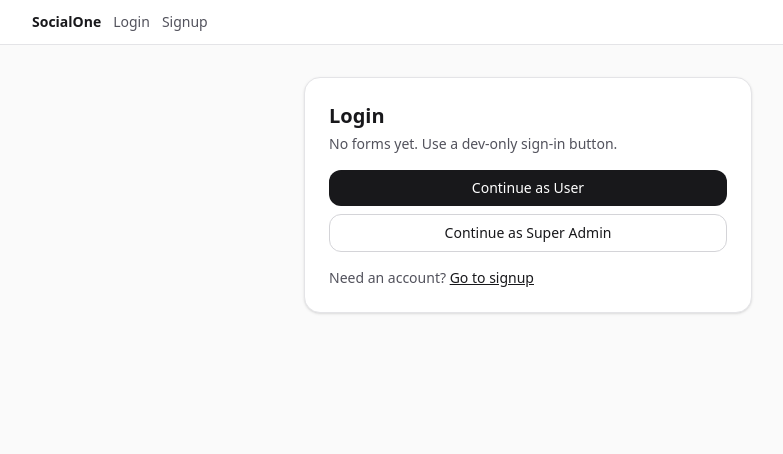
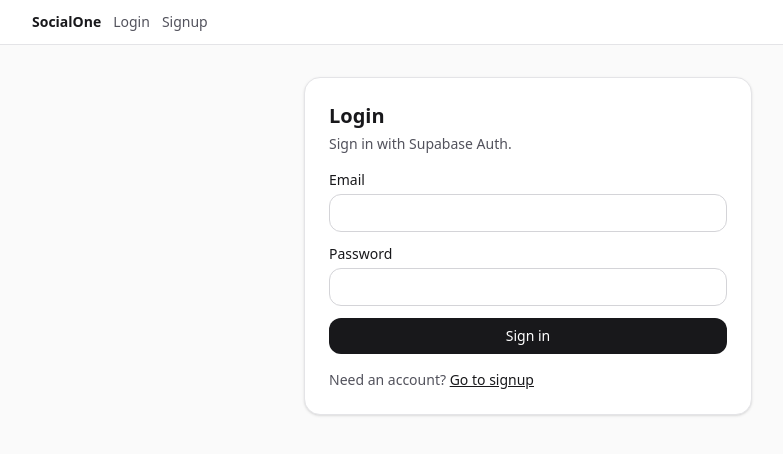
Before and after one commit to mehra0411/SocialOne, a React app in the folder frontend/: page /login in a window 1280 px wide. Shown: the top 454 px of the page, without its empty margins (112-895 px from the left). Built offline with nearby package versions, Linux system fonts and the light colour scheme; no server answers; the HTML template or start-up script is replaced by a standard one.

Commit message:
feat(frontend): integrate Supabase auth and protect routes

```diff
--- a/frontend/package.json
+++ b/frontend/package.json
@@ -10,6 +10,7 @@
     "preview": "vite preview"
   },
   "dependencies": {
+    "@supabase/supabase-js": "^2.89.0",
     "react": "^19.2.0",
     "react-dom": "^19.2.0",
     "react-router-dom": "^7.11.0"
--- a/frontend/src/auth/auth.tsx
+++ b/frontend/src/auth/auth.tsx
@@ -1,60 +1,104 @@
-import React, { createContext, useContext, useMemo, useState } from 'react';
+import React, { createContext, useContext, useEffect, useMemo, useState } from 'react';
+import type { Session } from '@supabase/supabase-js';
+import { supabase } from '../lib/supabaseClient';
 
 export type UserRole = 'user' | 'super_admin';
 
 export type AuthUser = {
   id: string;
+  email: string | null;
   role: UserRole;
+  accessToken: string;
 };
 
 type AuthContextValue = {
   user: AuthUser | null;
-  loginAs: (role: UserRole) => void;
-  logout: () => void;
+  loading: boolean;
+  signInWithPassword: (email: string, password: string) => Promise<void>;
+  signUpWithPassword: (email: string, password: string) => Promise<void>;
+  signOut: () => Promise<void>;
 };
 
 const AuthContext = createContext<AuthContextValue | null>(null);
 
-const STORAGE_KEY = 'socialone.auth';
+const JWT_STORAGE_KEY = 'socialone.jwt';
 
-function loadUser(): AuthUser | null {
-  try {
-    const raw = localStorage.getItem(STORAGE_KEY);
-    if (!raw) return null;
-    const parsed = JSON.parse(raw) as Partial<AuthUser>;
-    if (!parsed?.id) return null;
-    if (parsed.role !== 'user' && parsed.role !== 'super_admin') return null;
-    return { id: parsed.id, role: parsed.role };
-  } catch {
-    return null;
-  }
+function getRoleFromSession(session: Session): UserRole {
+  const role = (session.user?.app_metadata as { role?: unknown } | undefined)?.role;
+  return role === 'super_admin' ? 'super_admin' : 'user';
 }
 
-function saveUser(user: AuthUser | null) {
-  if (!user) {
-    localStorage.removeItem(STORAGE_KEY);
+function sessionToAuthUser(session: Session): AuthUser {
+  return {
+    id: session.user.id,
+    email: session.user.email ?? null,
+    role: getRoleFromSession(session),
+    accessToken: session.access_token,
+  };
+}
+
+function saveJwt(jwt: string | null) {
+  if (!jwt) {
+    localStorage.removeItem(JWT_STORAGE_KEY);
     return;
   }
-  localStorage.setItem(STORAGE_KEY, JSON.stringify(user));
+  localStorage.setItem(JWT_STORAGE_KEY, jwt);
 }
 
 export function AuthProvider({ children }: { children: React.ReactNode }) {
-  const [user, setUser] = useState<AuthUser | null>(() => loadUser());
+  const [user, setUser] = useState<AuthUser | null>(null);
+  const [loading, setLoading] = useState(true);
+
+  useEffect(() => {
+    let mounted = true;
+
+    (async () => {
+      const { data } = await supabase.auth.getSession();
+      if (!mounted) return;
+
+      const session = data.session;
+      if (session) {
+        const u = sessionToAuthUser(session);
+        setUser(u);
+        saveJwt(u.accessToken);
+      } else {
+        setUser(null);
+        saveJwt(null);
+      }
+      setLoading(false);
+    })();
+
+    const { data: sub } = supabase.auth.onAuthStateChange((_event, session) => {
+      const next = session ? sessionToAuthUser(session) : null;
+      setUser(next);
+      saveJwt(next?.accessToken ?? null);
+      setLoading(false);
+    });
+
+    return () => {
+      mounted = false;
+      sub.subscription.unsubscribe();
+    };
+  }, []);
 
   const value = useMemo<AuthContextValue>(() => {
     return {
       user,
-      loginAs: (role) => {
-        const next = { id: crypto.randomUUID(), role };
-        setUser(next);
-        saveUser(next);
+      loading,
+      signInWithPassword: async (email, password) => {
+        const { error } = await supabase.auth.signInWithPassword({ email, password });
+        if (error) throw error;
       },
-      logout: () => {
-        setUser(null);
-        saveUser(null);
+      signUpWithPassword: async (email, password) => {
+        const { error } = await supabase.auth.signUp({ email, password });
+        if (error) throw error;
+      },
+      signOut: async () => {
+        const { error } = await supabase.auth.signOut();
+        if (error) throw error;
       },
     };
-  }, [user]);
+  }, [user, loading]);
 
   return <AuthContext.Provider value={value}>{children}</AuthContext.Provider>;
 }
--- /dev/null
+++ b/frontend/src/lib/supabaseClient.ts
@@ -0,0 +1,17 @@
+import { createClient } from '@supabase/supabase-js';
+
+const supabaseUrl = import.meta.env.VITE_SUPABASE_URL as string | undefined;
+const supabaseAnonKey = import.meta.env.VITE_SUPABASE_ANON_KEY as string | undefined;
+
+if (!supabaseUrl || !supabaseAnonKey) {
+  // Fail fast during development/build if env vars are missing.
+  throw new Error('Missing VITE_SUPABASE_URL or VITE_SUPABASE_ANON_KEY');
+}
+
+export const supabase = createClient(supabaseUrl, supabaseAnonKey, {
+  auth: {
+    persistSession: true,
+    autoRefreshToken: true,
+    detectSessionInUrl: true,
+  },
+});
--- a/frontend/src/pages/Login.tsx
+++ b/frontend/src/pages/Login.tsx
@@ -1,37 +1,72 @@
+import { useState } from 'react';
 import { Link, useNavigate } from 'react-router-dom';
 import { useAuth } from '../auth/auth';
 
 export function LoginPage() {
-  const { loginAs } = useAuth();
+  const { signInWithPassword } = useAuth();
   const navigate = useNavigate();
+  const [email, setEmail] = useState('');
+  const [password, setPassword] = useState('');
+  const [error, setError] = useState<string | null>(null);
+  const [submitting, setSubmitting] = useState(false);
 
   return (
     <div className="mx-auto flex w-full max-w-md flex-col gap-4 rounded-2xl border border-zinc-200 bg-white p-6 shadow-sm">
       <div className="space-y-1">
         <h1 className="text-xl font-semibold text-zinc-900">Login</h1>
-        <p className="text-sm text-zinc-600">No forms yet. Use a dev-only sign-in button.</p>
+        <p className="text-sm text-zinc-600">Sign in with Supabase Auth.</p>
       </div>
 
-      <div className="grid grid-cols-1 gap-2">
+      <form
+        className="grid grid-cols-1 gap-3"
+        onSubmit={async (e) => {
+          e.preventDefault();
+          setError(null);
+          setSubmitting(true);
+          try {
+            await signInWithPassword(email.trim(), password);
+            navigate('/dashboard');
+          } catch (err) {
+            setError(err instanceof Error ? err.message : 'Login failed');
+          } finally {
+            setSubmitting(false);
+          }
+        }}
+      >
+        <label className="grid gap-1 text-sm">
+          <span className="font-medium text-zinc-900">Email</span>
+          <input
+            className="rounded-xl border border-zinc-300 px-3 py-2 outline-none focus:border-zinc-900"
+            type="email"
+            autoComplete="email"
+            value={email}
+            onChange={(e) => setEmail(e.target.value)}
+            required
+          />
+        </label>
+
+        <label className="grid gap-1 text-sm">
+          <span className="font-medium text-zinc-900">Password</span>
+          <input
+            className="rounded-xl border border-zinc-300 px-3 py-2 outline-none focus:border-zinc-900"
+            type="password"
+            autoComplete="current-password"
+            value={password}
+            onChange={(e) => setPassword(e.target.value)}
+            required
+          />
+        </label>
+
+        {error ? <div className="rounded-xl bg-red-50 p-3 text-sm text-red-700">{error}</div> : null}
+
         <button
-          className="rounded-xl bg-zinc-900 px-4 py-2 text-sm font-medium text-white hover:bg-zinc-800"
-          onClick={() => {
-            loginAs('user');
-            navigate('/dashboard');
-          }}
+          className="rounded-xl bg-zinc-900 px-4 py-2 text-sm font-medium text-white hover:bg-zinc-800 disabled:opacity-60"
+          type="submit"
+          disabled={submitting}
         >
-          Continue as User
+          {submitting ? 'Signing in…' : 'Sign in'}
         </button>
-        <button
-          className="rounded-xl border border-zinc-300 bg-white px-4 py-2 text-sm font-medium text-zinc-900 hover:bg-zinc-50"
-          onClick={() => {
-            loginAs('super_admin');
-            navigate('/admin');
-          }}
-        >
-          Continue as Super Admin
-        </button>
-      </div>
+      </form>
 
       <p className="text-sm text-zinc-600">
         Need an account? <Link className="font-medium text-zinc-900 underline" to="/signup">Go to signup</Link>
--- a/frontend/src/pages/Signup.tsx
+++ b/frontend/src/pages/Signup.tsx
@@ -1,16 +1,72 @@
-import { Link } from 'react-router-dom';
+import { useState } from 'react';
+import { Link, useNavigate } from 'react-router-dom';
+import { useAuth } from '../auth/auth';
 
 export function SignupPage() {
+  const { signUpWithPassword } = useAuth();
+  const navigate = useNavigate();
+  const [email, setEmail] = useState('');
+  const [password, setPassword] = useState('');
+  const [error, setError] = useState<string | null>(null);
+  const [submitting, setSubmitting] = useState(false);
+
   return (
     <div className="mx-auto flex w-full max-w-md flex-col gap-4 rounded-2xl border border-zinc-200 bg-white p-6 shadow-sm">
       <div className="space-y-1">
         <h1 className="text-xl font-semibold text-zinc-900">Signup</h1>
-        <p className="text-sm text-zinc-600">No forms yet. This page is a placeholder.</p>
+        <p className="text-sm text-zinc-600">Create an account with Supabase Auth.</p>
       </div>
 
-      <div className="rounded-xl bg-zinc-50 p-4 text-sm text-zinc-700">
-        Signup UI will be added later.
-      </div>
+      <form
+        className="grid grid-cols-1 gap-3"
+        onSubmit={async (e) => {
+          e.preventDefault();
+          setError(null);
+          setSubmitting(true);
+          try {
+            await signUpWithPassword(email.trim(), password);
+            navigate('/dashboard');
+          } catch (err) {
+            setError(err instanceof Error ? err.message : 'Signup failed');
+          } finally {
+            setSubmitting(false);
+          }
+        }}
+      >
+        <label className="grid gap-1 text-sm">
+          <span className="font-medium text-zinc-900">Email</span>
+          <input
+            className="rounded-xl border border-zinc-300 px-3 py-2 outline-none focus:border-zinc-900"
+            type="email"
+            autoComplete="email"
+            value={email}
+            onChange={(e) => setEmail(e.target.value)}
+            required
+          />
+        </label>
+
+        <label className="grid gap-1 text-sm">
+          <span className="font-medium text-zinc-900">Password</span>
+          <input
+            className="rounded-xl border border-zinc-300 px-3 py-2 outline-none focus:border-zinc-900"
+            type="password"
+            autoComplete="new-password"
+            value={password}
+            onChange={(e) => setPassword(e.target.value)}
+            required
+          />
+        </label>
+
+        {error ? <div className="rounded-xl bg-red-50 p-3 text-sm text-red-700">{error}</div> : null}
+
+        <button
+          className="rounded-xl bg-zinc-900 px-4 py-2 text-sm font-medium text-white hover:bg-zinc-800 disabled:opacity-60"
+          type="submit"
+          disabled={submitting}
+        >
+          {submitting ? 'Creating…' : 'Create account'}
+        </button>
+      </form>
 
       <p className="text-sm text-zinc-600">
         Already have an account? <Link className="font-medium text-zinc-900 underline" to="/login">Go to login</Link>
--- a/frontend/src/routes/AdminRoute.tsx
+++ b/frontend/src/routes/AdminRoute.tsx
@@ -2,7 +2,8 @@ import { Navigate, Outlet } from 'react-router-dom';
 import { useAuth } from '../auth/auth';
 
 export function AdminRoute() {
-  const { user } = useAuth();
+  const { user, loading } = useAuth();
+  if (loading) return null;
   if (!user) return <Navigate to="/login" replace />;
   if (user.role !== 'super_admin') return <Navigate to="/dashboard" replace />;
   return <Outlet />;
--- a/frontend/src/routes/ProtectedRoute.tsx
+++ b/frontend/src/routes/ProtectedRoute.tsx
@@ -2,7 +2,8 @@ import { Navigate, Outlet } from 'react-router-dom';
 import { useAuth } from '../auth/auth';
 
 export function ProtectedRoute() {
-  const { user } = useAuth();
+  const { user, loading } = useAuth();
+  if (loading) return null;
   if (!user) return <Navigate to="/login" replace />;
   return <Outlet />;
 }
```
Also changed, not shown: frontend/src/App.tsx (+9 -4 lines), 1 other file (tests, documents, lock files or other folders).
